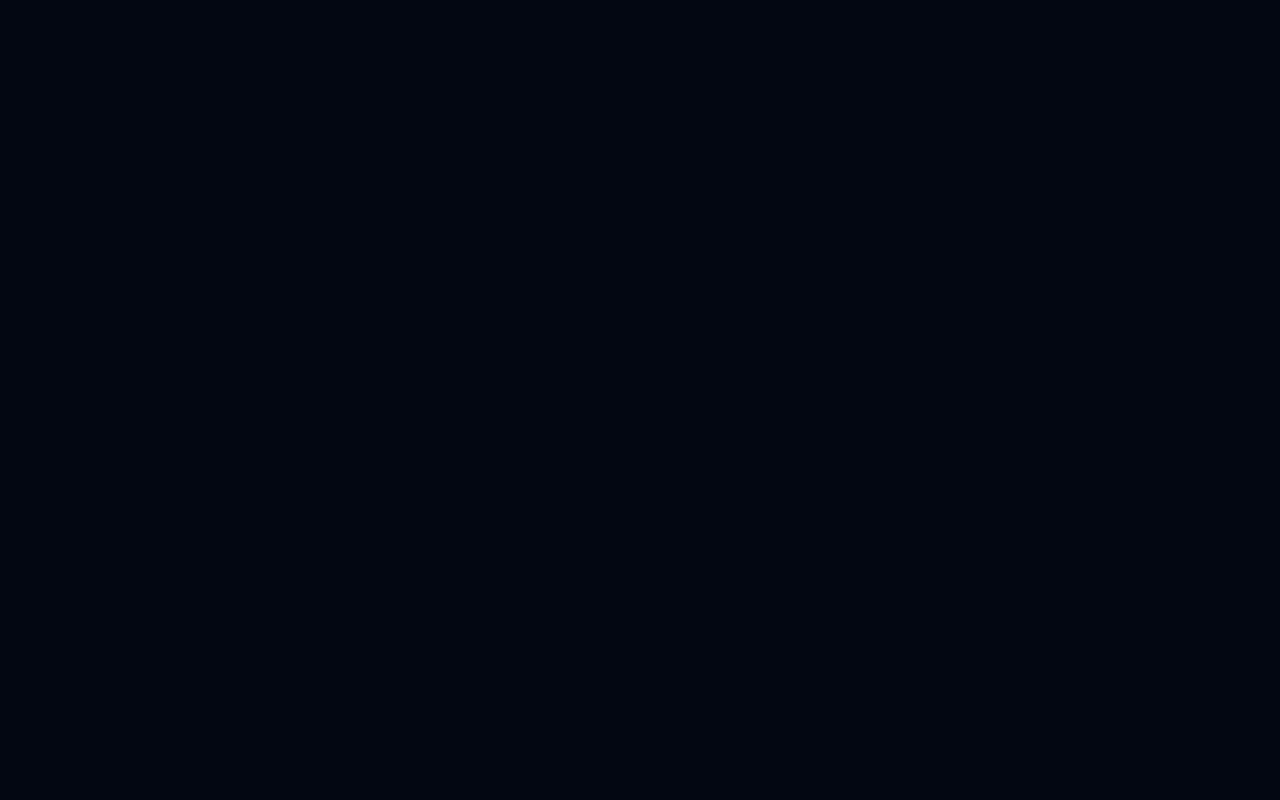
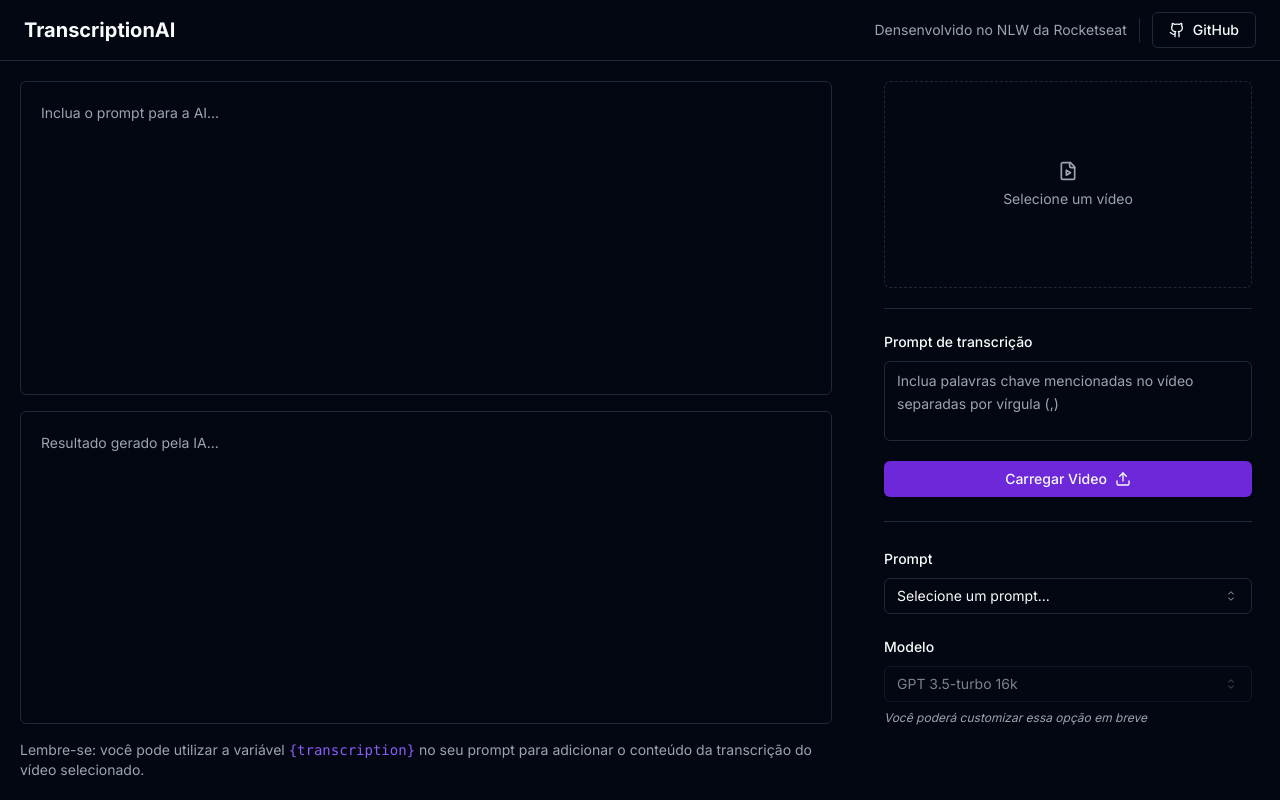
Before and after one commit to wesleyfreit/TranscriptionAI, a Next.js app in the folder apps/web/: page / in a window 1280 px wide. Built offline with nearby package versions, Linux system fonts and the light colour scheme.

Commit message:
feat: creating home web page

```diff
--- a/apps/web/package.json
+++ b/apps/web/package.json
@@ -22,6 +22,7 @@
     "@radix-ui/react-slot": "^1.0.2",
     "class-variance-authority": "^0.7.0",
     "clsx": "^2.0.0",
+    "lucide-react": "^0.303.0",
     "next": "14.0.4",
     "react": "^18.2.0",
     "react-dom": "^18.2.0",
--- a/apps/web/src/app/page.tsx
+++ b/apps/web/src/app/page.tsx
@@ -1,3 +1,160 @@
+import { FileVideo, Github, Upload, Wand2 } from 'lucide-react';
+
+import { Button } from '@/components/ui/button';
+import { Label } from '@/components/ui/label';
+import {
+  Select,
+  SelectContent,
+  SelectItem,
+  SelectTrigger,
+  SelectValue,
+} from '@/components/ui/select';
+import { Separator } from '@/components/ui/separator';
+import { Slider } from '@/components/ui/slider';
+import { Textarea } from '@/components/ui/textarea';
+
 export default function Home() {
-  return <></>;
+  return (
+    <div className="min-h-screen flex flex-col">
+      <header className="px-6 py-3 flex items-center justify-between border-b">
+        <h1 className="text-xl font-bold">TranscriptionAI</h1>
+
+        <div className="flex items-center gap-3">
+          <span className="text-sm text-muted-foreground">
+            Densenvolvido no NLW da Rocketseat
+          </span>
+
+          <Separator orientation="vertical" className="h-6" />
+
+          <Button variant={'outline'}>
+            <Github className="h-4 w-4 mr-2" />
+            GitHub
+          </Button>
+        </div>
+      </header>
+
+      <main className="flex-1 flex gap-6">
+        <div className="flex flex-col flex-1 gap-4 p-5">
+          <div className="grid grid-rows-2 gap-4 flex-1">
+            <Textarea
+              placeholder="Inclua o prompt para a AI..."
+              className="resize-none p-5 leading-relaxed"
+            />
+            <Textarea
+              placeholder="Resultado gerado pela IA..."
+              readOnly
+              className="resize-none p-5 leading-relaxed"
+            />
+          </div>
+
+          <p className="text-sm text-muted-foreground">
+            Lembre-se: você pode utilizar a variável{' '}
+            <code className="text-violet-500">{'{transcription}'}</code> no seu prompt
+            para adicionar o conteúdo da transcrição do vídeo selecionado.
+          </p>
+        </div>
+
+        <aside className="transcription-menu w-96 my-5 me-5 mb-14 max-h-full overflow-y-auto relative">
+          <div className="absolute px-2 space-y-6">
+            <form className="space-y-5">
+              <label
+                htmlFor="video"
+                className="border flex rounded-md aspect-video cursor-pointer border-dashed text-sm flex-col gap-2 items-center justify-center text-muted-foreground duration-300 hover:bg-primary/5"
+              >
+                <FileVideo className="w-5 h-5" />
+                Selecione um vídeo
+              </label>
+
+              <input
+                type="file"
+                name="video"
+                id="video"
+                accept="video/mp4"
+                className="sr-only"
+              />
+
+              <Separator />
+
+              <div className="space-y-2">
+                <Label htmlFor="transcription_prompt">Prompt de transcrição</Label>
+
+                <Textarea
+                  id="transcription_prompt"
+                  className="h-20 leading-relaxed resize-none"
+                  placeholder="Inclua palavras chave mencionadas no vídeo separadas por vírgula (,)"
+                />
+              </div>
+
+              <Button type="submit" className="w-full">
+                Carregar Video <Upload className="w-4 h-4 ml-2" />
+              </Button>
+            </form>
+
+            <Separator />
+
+            <form className="space-y-5">
+              <div className="space-y-2">
+                <Label>Prompt</Label>
+
+                <Select>
+                  <SelectTrigger>
+                    <SelectValue placeholder="Selecione um prompt..." />
+                  </SelectTrigger>
+
+                  <SelectContent>
+                    <SelectItem value="title" className="cursor-pointer">
+                      Título do Youtube
+                    </SelectItem>
+                    <SelectItem value="description" className="cursor-pointer">
+                      Descrição do Youtube
+                    </SelectItem>
+                  </SelectContent>
+                </Select>
+              </div>
+
+              <div className="space-y-2">
+                <Label>Modelo</Label>
+
+                <Select defaultValue="gpt3.5" disabled>
+                  <SelectTrigger>
+                    <SelectValue />
+                  </SelectTrigger>
+
+                  <SelectContent>
+                    <SelectItem value="gpt3.5">GPT 3.5-turbo 16k</SelectItem>
+                  </SelectContent>
+                </Select>
+
+                <span className="block italic text-xs text-muted-foreground">
+                  Você poderá customizar essa opção em breve
+                </span>
+              </div>
+
+              <Separator />
+
+              <div className="space-y-4">
+                <Label>Temperatura</Label>
+
+                <Slider min={0} max={1} step={0.1}>
+                  <Slider />
+                </Slider>
+
+                <span className="block italic text-xs text-slate-500 leading-relaxed">
+                  Valores mais elevados tender a deixar o resultado mais criativo, mas
+                  também mais propenso a erros.
+                </span>
+              </div>
+
+              <Separator />
+
+              <Button type="submit" className="w-full">
+                Executar
+                <Wand2 className="w-4 h-4 ml-2" />
+              </Button>
+            </form>
+          </div>
+        </aside>
+      </main>
+    </div>
+  );
 }
```
Also changed, not shown: 1 other file (tests, documents, lock files or other folders).
